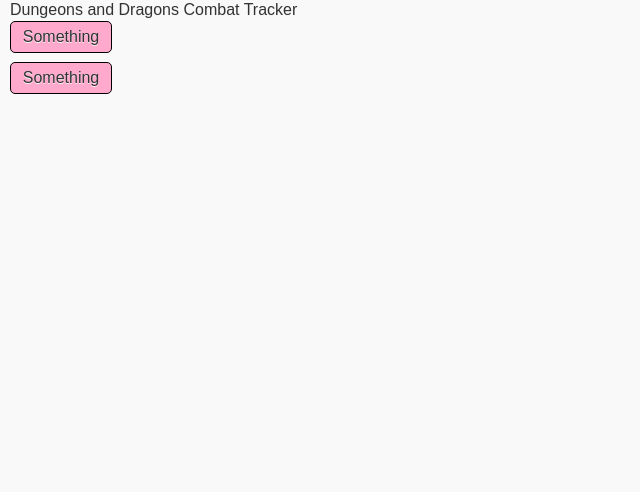
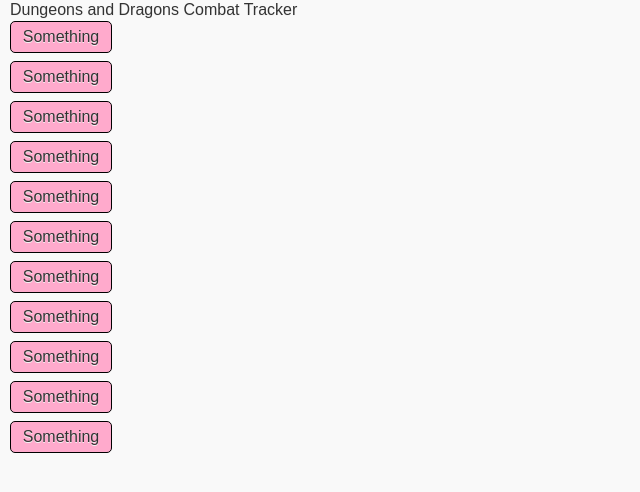
Before and after one commit to heypano/rpgCombatTracker, a plain HTML site: page index.html in a window 1280 px wide. Shown: the whole page, without its empty margins (0-640 px from the left). Drawn offline with Linux system fonts and the light colour scheme.

Commit message:
adjusting dragging

```diff
--- a/css/app/global.css
+++ b/css/app/global.css
@@ -1,9 +1,22 @@
+/**
+  *	General
+  */
+
 div#header,
 div#content
 {
 	padding-left:10px;
 	padding-right:10px;
 }
+
+/**
+  *
+  */
+
+
+/**
+  *	Draggables
+  */
 
 div.dragme{
 	width:100px;
@@ -14,3 +27,7 @@
 	border-radius: 5px;
 	text-align: center;
 }
+
+div.dragContainer{
+	height:40px;
+}
--- a/index.html
+++ b/index.html
@@ -14,9 +14,17 @@
 		<div id="appTitle">Dungeons and Dragons Combat Tracker</div>
 	</div>
 	<div id="content">
-		<div class="dragme">Something</div>
-		<br><br>
-		<div class="dragme">Something</div>
+		<div class="dragContainer"><div class="dragme">Something</div></div>
+		<div class="dragContainer"><div class="dragme">Something</div></div>
+		<div class="dragContainer"><div class="dragme">Something</div></div>
+		<div class="dragContainer"><div class="dragme">Something</div></div>
+		<div class="dragContainer"><div class="dragme">Something</div></div>
+		<div class="dragContainer"><div class="dragme">Something</div></div>
+		<div class="dragContainer"><div class="dragme">Something</div></div>
+		<div class="dragContainer"><div class="dragme">Something</div></div>
+		<div class="dragContainer"><div class="dragme">Something</div></div>
+		<div class="dragContainer"><div class="dragme">Something</div></div>
+		<div class="dragContainer"><div class="dragme">Something</div></div>
 	</div>
 </body>
 </html>
--- a/js/app/main.js
+++ b/js/app/main.js
@@ -1,3 +1,6 @@
+var draggableWidth = 100;
+var leftPadding = 10;
+
 $(document).ready(function(e){
 	makeDraggable();
 });
@@ -6,9 +9,9 @@
 function makeDraggable(){
 	$('.dragme').pep({
 		axis:					'x',
-		grid:					[100,100],
+		grid:					[draggableWidth],
 		shouldEase: 			false,
 		useCSSTranslation: 		false,
-		constrainTo:			[undefined,100,undefined,10], //[top, right, bottom, left]
+		constrainTo:			[undefined,3*draggableWidth+leftPadding,undefined,leftPadding], //[top, right, bottom, left]
 	});
 }
```
